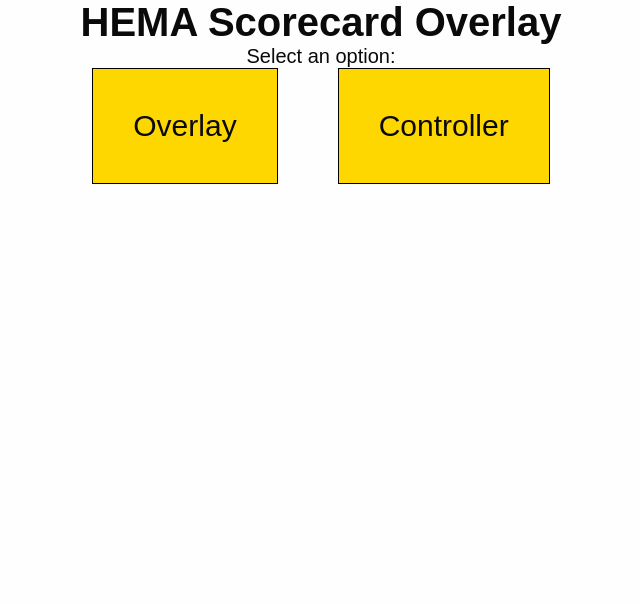
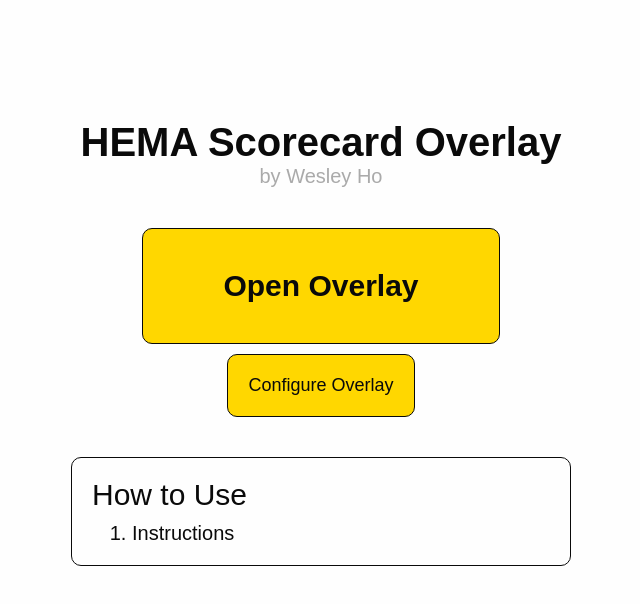
Before and after one commit to Drakonkinst/hema-scorecard-overlay, a website with bundled scripts: page public/index.html in a window 1280 px wide. Shown: the whole page, without its empty margins (319-959 px from the left). Built offline with nearby package versions, Linux system fonts and the light colour scheme; a web font is replaced by a local one.

Commit message:
Update stylesheets and test localStorage

```diff
--- a/public/index.html
+++ b/public/index.html
@@ -5,18 +5,33 @@
     <meta charset="UTF-8" />
     <link rel="icon" type="image/png" href="https://hemascorecard.com/includes/images/favicon.png" />
     <meta name="viewport" content="width=device-width, initial-scale=1.0" />
-    <link rel="stylesheet" href="/style.css">
+    <link rel="stylesheet" href="/main.css">
+    <link rel="stylesheet" href="./navigation.css">
     <title>HEMA Scorecard Overlay</title>
 </head>
 
 <body>
     <div class="navigation-wrapper">
-        <h1>HEMA Scorecard Overlay</h1>
-        <p>Select an option:</p>
+        <div class="navigation-header">
+            <h1>HEMA Scorecard Overlay</h1>
+            <p class="author">by Wesley Ho</p>
+        </div>
         <div class="navigation-buttons">
-            <div class="navigation-button-wrapper"><a href="/overlay">Overlay</a></div>
-            <div class="navigation-button-wrapper"><a href="/controller">Controller</a></div>
-
+            <a class="button primary-button" href="/overlay" target="_blank">
+                Open Overlay
+            </a>
+            <!-- <a class="button tertiary-button" href="/controller" target="_blank">
+                (Or just copy the link)
+            </a> -->
+            <a class="button secondary-button" href="/controller" target="_blank">
+                Configure Overlay
+            </a>
+        </div>
+        <div class="instructions">
+            <h2>How to Use</h2>
+            <ol>
+                <li>Instructions</li>
+            </ol>
         </div>
     </div>
     <script type="module" src="./app.js"></script>
--- /dev/null
+++ b/public/main.css
@@ -0,0 +1,72 @@
+@import url('https://fonts.googleapis.com/css2?family=Chivo:ital,wght@0,100..900;1,100..900&display=swap');
+
+*,
+*::before,
+*::after {
+    box-sizing: border-box;
+}
+
+* {
+    margin: 0;
+}
+
+:root {
+    --primary-text-color: #0a0a0a;
+    --primary-background-color: #fefefe;
+    --primary-button-background-color: gold;
+    --primary-button-highlight-background-color: rgb(250, 229, 114);
+}
+
+html, body {
+    height: 100%;
+    font-size: 20px; /* Sets base size for all other elements */
+}
+
+body {
+    font-family: "Chivo", sans-serif;
+    font-weight: normal;
+    color: var(--primary-text-color);
+    background-color: var(--primary-background-color);
+}
+
+h1 {
+    font-weight: 600;
+}
+h2 {
+    font-weight: 500;
+}
+
+.button {
+    display: flex;
+    justify-content: center;
+    padding: 1rem;
+    color: var(--primary-text-color);
+    border: 1px solid var(--primary-text-color);
+    background-color: var(--primary-button-background-color);
+    text-decoration: none;
+    transition: 0.2s;
+    border-radius: 10px;
+    font-size: 0.9em;
+    width: fit-content;
+}
+.button:hover {
+    background-color: var(--primary-button-highlight-background-color);
+    cursor: pointer;
+}
+.primary-button {
+    padding-left: 4rem;
+    padding-right: 4rem;
+    padding-top: 2rem;
+    padding-bottom: 2rem;
+    font-weight: 700;
+}
+.primary-button {
+    font-size: 1.5em;
+}
+.tertiary-button {
+    background-color: #aaaaaa;
+    padding: 0.5rem;
+}
+.tertiary-button:hover {
+    background-color: #cccccc;
+}
--- /dev/null
+++ b/public/navigation.css
@@ -0,0 +1,42 @@
+.navigation-wrapper {
+    display: flex;
+    flex-flow: column nowrap;
+    flex: 1;
+    align-items: center;
+    justify-content: flex-start;
+    height: 100%;
+    padding: 4rem;
+    padding-top: 6rem;
+    padding-bottom: 2rem;
+    text-align: center;
+    gap: 1rem;
+}
+
+.navigation-header {
+    margin-bottom: 1rem;
+}
+
+.author {
+    color: #aaaaaa;
+}
+
+.navigation-buttons {
+    display: flex;
+    flex-flow: column nowrap;
+    gap: 0.5rem;
+    text-align: center;
+    align-items: center;
+}
+
+.instructions {
+    margin-top: 1rem;
+    text-align: left;
+    border: 1px solid var(--primary-text-color);
+    border-radius: 10px;
+    padding: 1rem;
+    min-width: 25rem;
+}
+
+.instructions h2 {
+    margin-bottom: 0.5rem;
+}
--- a/public/style.css
+++ b/public/overlay/style.css
@@ -1,63 +1,6 @@
-*,
-*::before,
-*::after {
-    box-sizing: border-box;
+body {
+    background-color: #0a0a0a;
 }
-
-* {
-    margin: 0;
-}
-
-html, body {
-    height: 100%;
-    font-size: 20px; /* Sets base size for all other elements */
-}
-
-body {
-    font-family: "Chivo", sans-serif;
-    font-weight: normal;
-    color: #0a0a0a;
-    background-color: #fefefe;
-}
-
-.navigation-wrapper {
-    display: flex;
-    flex-flow: column nowrap;
-    flex: 1;
-    align-items: center;
-    justify-content: center;
-}
-
-.navigation-buttons {
-    display: flex;
-    flex-flow: row nowrap;
-    gap: 3em;
-}
-
-.navigation-button-wrapper {
-    padding: 2rem;
-    border: 1px solid black;
-    background-color: gold;
-    text-decoration: none;
-    text-align: center;
-    font-size: 1.5rem;
-    transition: 0.2s;
-}
-
-.navigation-button-wrapper:hover {
-    background-color: white;
-    cursor: pointer;
-}
-
-.navigation-button-wrapper a {
-    display: block;
-    height: 100%;
-    width: 100%;
-    text-decoration: none;
-    color: #0a0a0a;
-}
-
-/* Overlay */
 
 .overlay-wrapper {
     display: block;
@@ -68,12 +11,14 @@ body {
     padding-left: 6rem;
     padding-right: 6rem;
 }
+
 .overlay-content {
     display: flex;
     flex-flow: column nowrap;
     align-items: center;
     height: 100%;
 }
+
 .overlay-divider {
     flex: 1
 }
@@ -109,6 +54,7 @@ body {
     border-radius: 15px;
     width: 18.75rem;
 }
+
 .fighter-scores {
     display: flex;
     flex-flow: row nowrap;
@@ -116,6 +62,7 @@ body {
     justify-content: space-between;
     font-size: 5rem;
 }
+
 .fighter-score {
     flex: 1;
     padding-top: 0.5rem;
@@ -126,9 +73,11 @@ body {
     padding-right: 0.25rem;
     overflow: hidden;
 }
+
 .fighter-1-score {
     border-right: 1px solid #fefefe;
 }
+
 .doubles {
     border-top: 1px solid #fefefe;
     padding-bottom: 0.5rem;
@@ -147,12 +96,14 @@ body {
     background-color: #fefefe;
     overflow: hidden;
 }
+
 .fighter-1-info {
     padding-left: 2rem;
     padding-right: 1rem;
     border-top-left-radius: 15px;
     border-bottom-left-radius: 15px;
 }
+
 .fighter-2-info {
     padding-left: 1rem;
     padding-right: 2rem;
@@ -160,6 +111,7 @@ body {
     border-bottom-right-radius: 15px;
     text-align: end;
 }
+
 .fighter-name {
     display: flex;
     flex-flow: column nowrap;
@@ -167,6 +119,7 @@ body {
     font-size: 3rem;
     flex: 1;
 }
+
 .fighter-school {
     font-size: 1.25rem;
 }
--- a/src/overlay/app.ts
+++ b/src/overlay/app.ts
@@ -24,8 +24,6 @@ const doUpdate = async () => {
     updateInterface(matchState.matchInfo);
 };
 
-initInterface();
-
 // Start loop
 setInterval(doUpdate, UPDATE_INTERVAL);
 doUpdate();
--- a/src/utils/matchStateTypes.ts
+++ b/src/utils/matchStateTypes.ts
@@ -17,12 +17,12 @@ export const getBlankMatchInfo = (): MatchInfo => {
     return {
         tournamentName: '',
         fighter1: {
-            name: '',
+            name: 'Fighter 1',
             school: '',
             score: 0
         },
         fighter2: {
-            name: '',
+            name: 'Fighter 2',
             school: '',
             score: 0
         },
```
Also changed, not shown: public/controller/index.html (+4 -1 lines), public/overlay/index.html (+2 -1 lines), src/controller/app.ts (+16 -0 lines), src/overlay/interface.ts (+9 -42 lines), src/utils/dom.ts (added, +39 -0 lines), public/controller/style.css (added).
